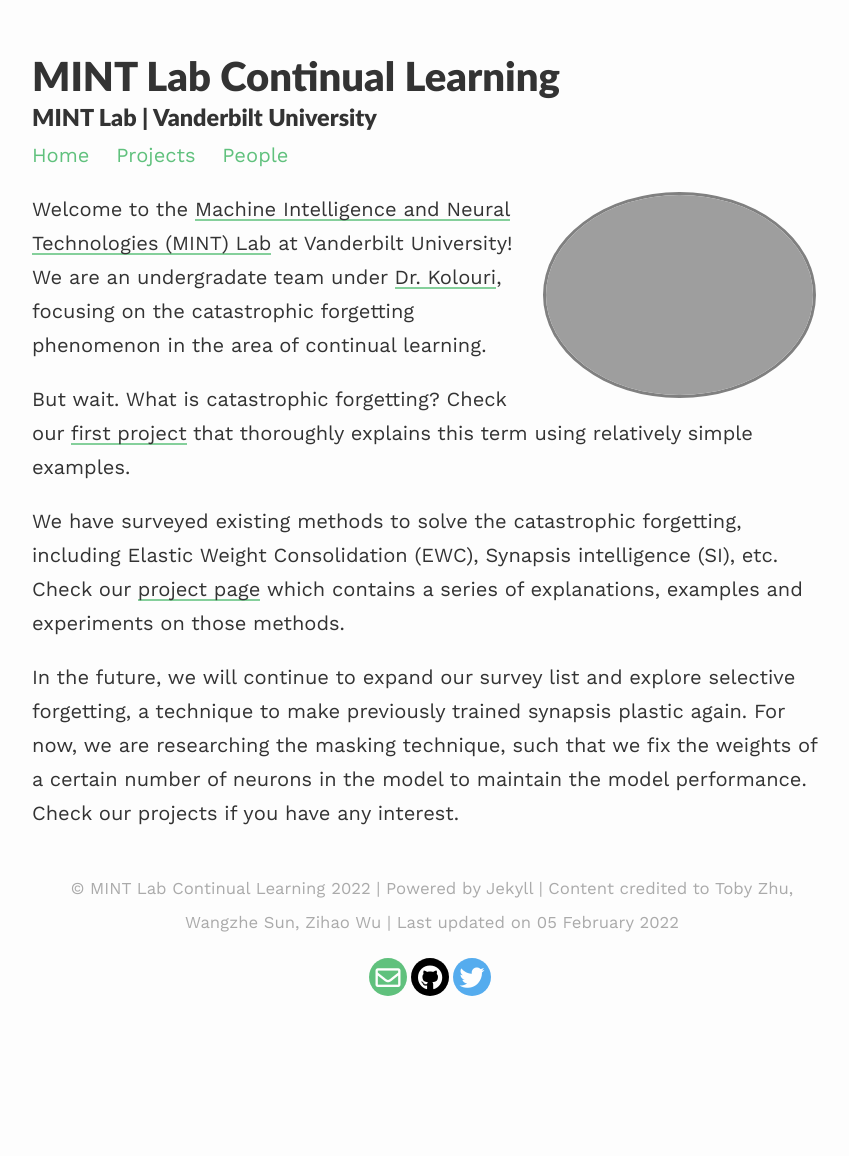
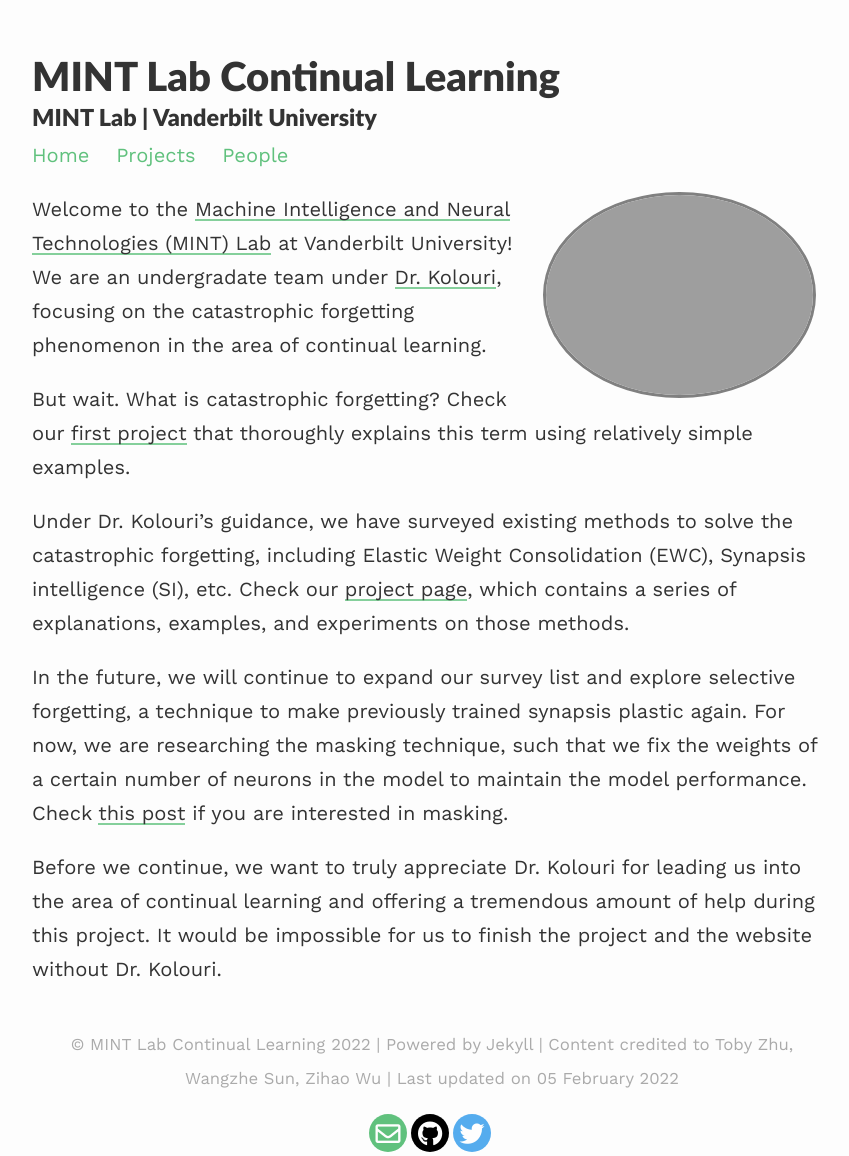
Before and after one commit to zxllxz2/continual_learning, a Jekyll site: the page built from docs/index.md, in a window 1280 px wide. Shown: the whole page, without its empty margins (208-1057 px from the left). Built offline with Jekyll 4.4.1, drawn with Linux system fonts in a browser that asks for light colours; nearby versions of some CDN libraries; before the commit the page ends 1000 px from its top, so only the background shows below that.

Commit message:
final changes

```diff
--- a/docs/index.md
+++ b/docs/index.md
@@ -7,10 +7,12 @@ profile:
 published: true
 ---
 
-Welcome to the <a href="http://lab.vanderbilt.edu/mint-lab" target="_blank">Machine Intelligence and Neural Technologies (MINT) Lab</a> at Vanderbilt University! We are an undergradate team under [Dr. Kolouri](https://skolouri.github.io/), focusing on the catastrophic forgetting phenomenon in the area of continual learning.
+Welcome to the <a href="http://lab.vanderbilt.edu/mint-lab" target="_blank">Machine Intelligence and Neural Technologies (MINT) Lab</a> at Vanderbilt University! We are an undergradate team under <a href="https://skolouri.github.io/" target="_blank">Dr. Kolouri</a>, focusing on the catastrophic forgetting phenomenon in the area of continual learning.
 
 But wait. What is catastrophic forgetting? Check our [first project](projects/1_project) that thoroughly explains this term using relatively simple examples.
 
-We have surveyed existing methods to solve the catastrophic forgetting, including Elastic Weight Consolidation (EWC), Synapsis intelligence (SI), etc. Check our [project page](projects/) which contains a series of explanations, examples and experiments on those methods.
+Under Dr. Kolouri's guidance, we have surveyed existing methods to solve the catastrophic forgetting, including Elastic Weight Consolidation (EWC), Synapsis intelligence (SI), etc. Check our [project page](projects/), which contains a series of explanations, examples, and experiments on those methods.
 
-In the future, we will continue to expand our survey list and explore selective forgetting, a technique to make previously trained synapsis plastic again. For now, we are researching the masking technique, such that we fix the weights of a certain number of neurons in the model to maintain the model performance. Check our projects if you have any interest.
+In the future, we will continue to expand our survey list and explore selective forgetting, a technique to make previously trained synapsis plastic again. For now, we are researching the masking technique, such that we fix the weights of a certain number of neurons in the model to maintain the model performance. Check [this post](projects/5_project) if you are interested in masking.
+
+Before we continue, we want to truly appreciate Dr. Kolouri for leading us into the area of continual learning and offering a tremendous amount of help during this project. It would be impossible for us to finish the project and the website without Dr. Kolouri.
```
Also changed, not shown: docs/_projects/3_project.md (+1 -1 lines), docs/_projects/4_project.md (+1 -1 lines), docs/_projects/5_project.md (+0 -1 lines).
